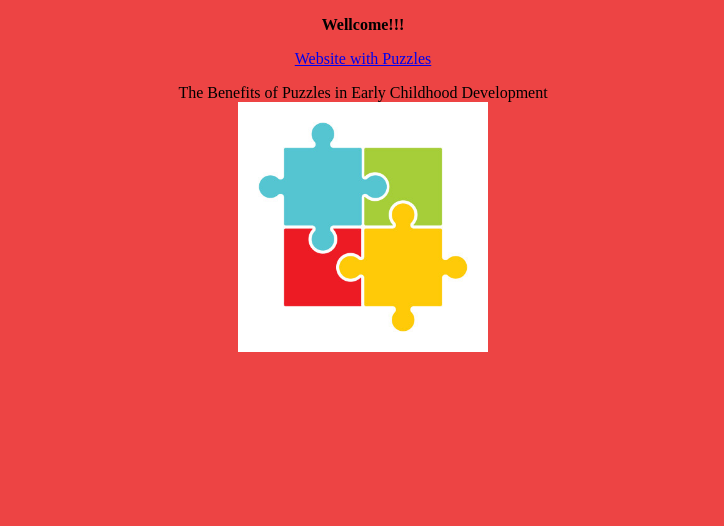
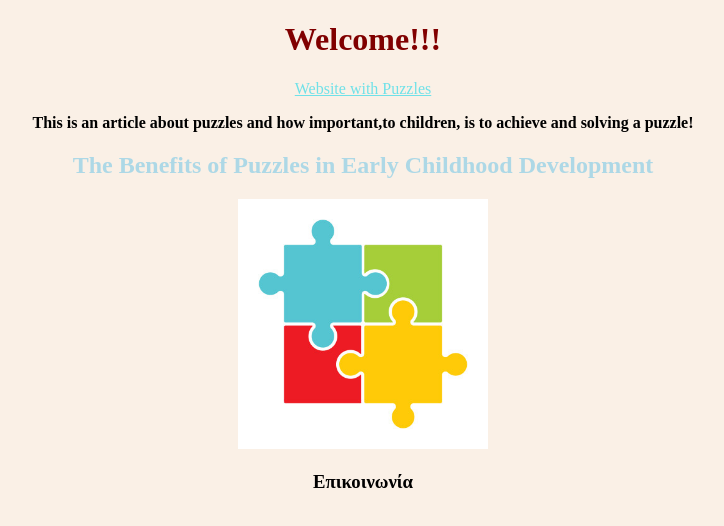
Before and after one commit to EvaDeli99/puzzlesample, a plain HTML site: page index.html in a window 1280 px wide. Shown: the whole page, without its empty margins (277-1001 px from the left). Drawn offline with Linux system fonts and the light colour scheme.

Commit message:
Add files via upload

```diff
--- a/index.html
+++ b/index.html
@@ -4,18 +4,21 @@
 		<meta charset="UTF-8">
 		<meta name+"viewport" content="width=device-width,initial-scale=1.0">
 		<title> Puzzle's World </title>
-		<body align="center" bgcolor=#ed4444>
+		<link rel="stylesheet" type="text/css" href="mystyle.css">
 	</head>
 	<body>
-		<p><b>Wellcome!!!</b></p>
-		<a href = "https://www.jigsawplanet.com/" target="_blank">
-		Website with Puzzles </a>
+		<h1>Welcome!!!</h1>
+		<a href = "https://www.jigsawplanet.com/" target="_blank"> Website with Puzzles </a>
 		<p>
-		The Benefits of Puzzles in Early Childhood Development </br>
+		<b>This is an article about puzzles and how important,to children, is to achieve and solving a puzzle!</b>
+		<h2><b>The Benefits of Puzzles in Early Childhood Development</b> </h2>
+
 			<a href = "https://exodusescaperoom.com/the-benefits-of-puzzles"
 			target="_blank">
 				<img src="puzzle.jpg" width="250" />
 			</a>
 		</p>
+		<h3>Επικοινωνία</h3>
+
 	</body>
 </html>
--- /dev/null
+++ b/mystyle.css
@@ -0,0 +1,25 @@
+body {
+    background-color: linen;
+	text-align: center;
+}
+
+h1 {
+    color: maroon;
+	text-align: center;
+}
+
+h2 {
+	color: lightblue;
+}
+a:link {
+	color: #6fe1e8;
+}
+a:visited {
+	color: #e86f6f;
+}
+a:hover {
+	color: #e8e86f;
+}
+a:active {
+	color: #e86fdf;
+}
```
